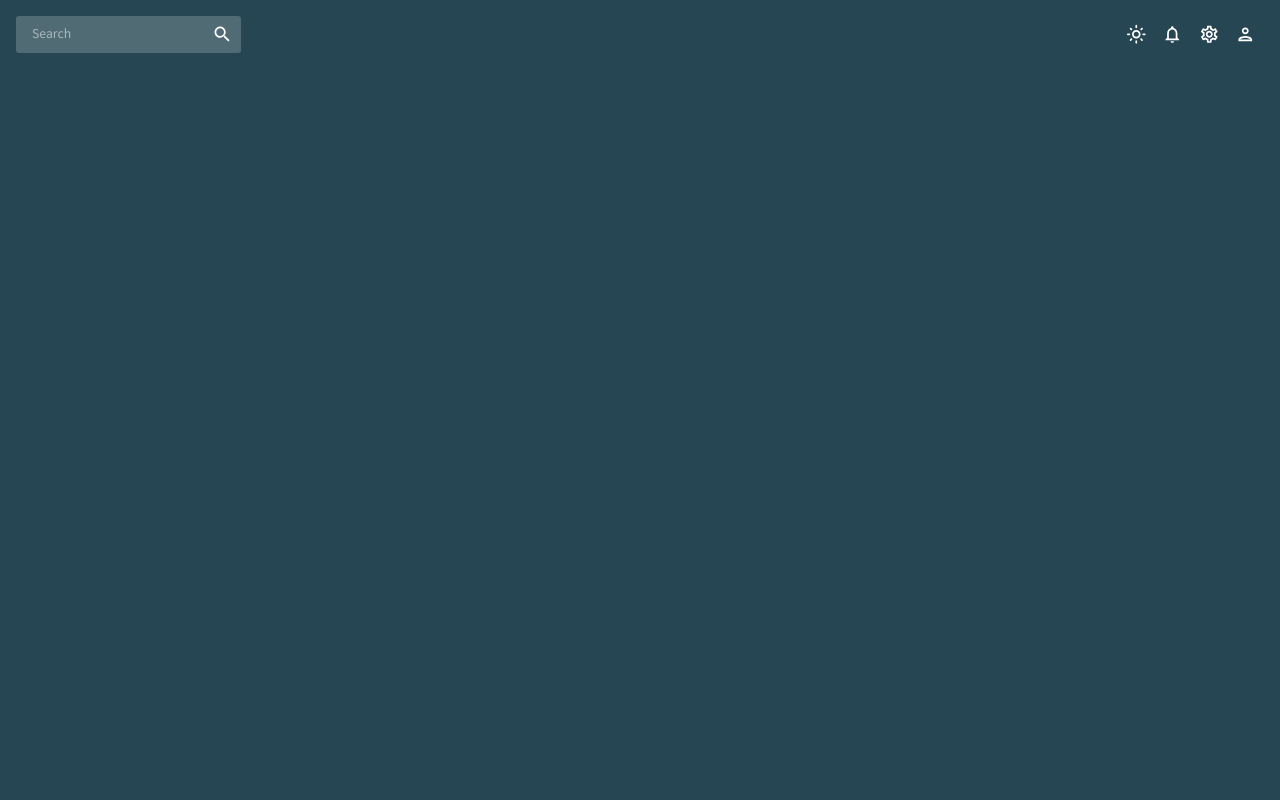
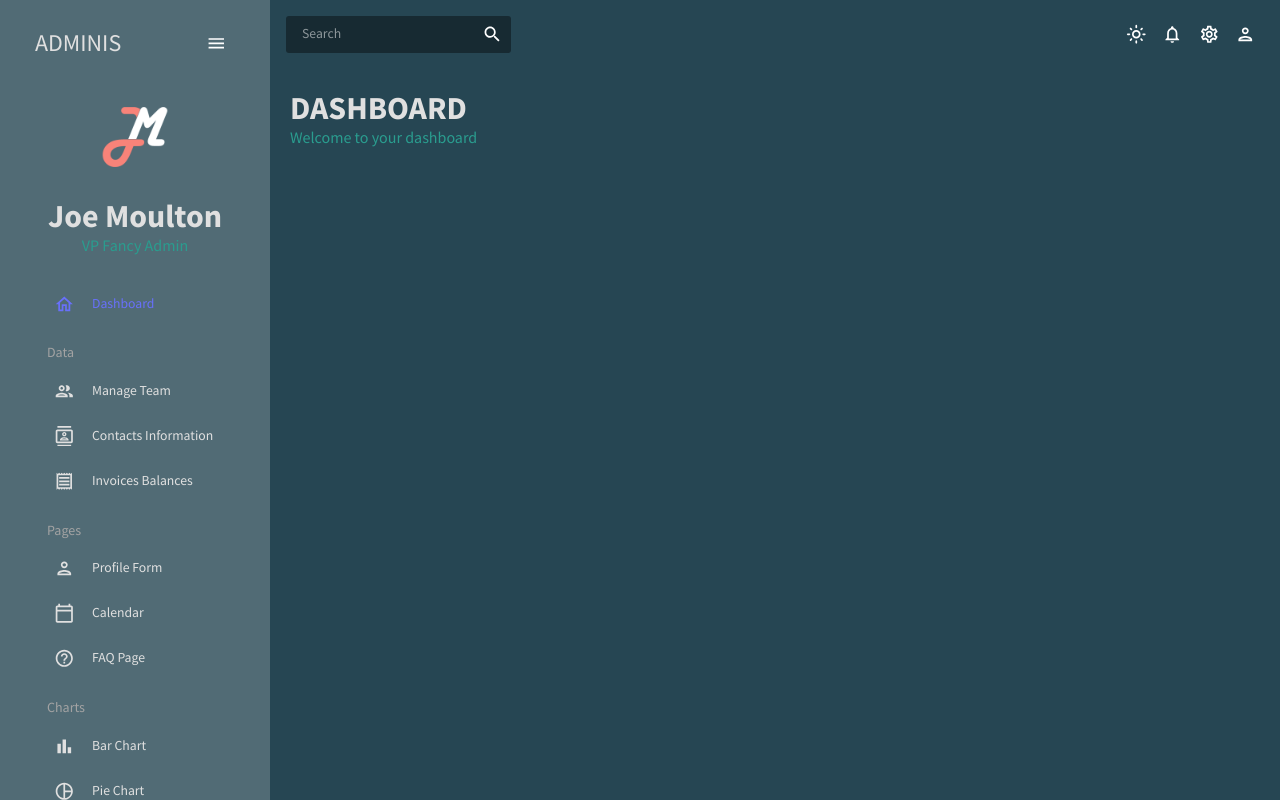
Before and after one commit to josephmoulton/admin-dashboard, a React (Create React App) app: page / in a window 1280 px wide. Built offline with nearby package versions, Linux system fonts and the light colour scheme.

Commit message:
Sidebar Complete

```diff
--- a/package.json
+++ b/package.json
@@ -23,7 +23,7 @@
     "formik": "^2.2.9",
     "react": "^18.2.0",
     "react-dom": "^18.2.0",
-    "react-pro-sidebar": "^1.0.0-alpha.7",
+    "react-pro-sidebar": "^0.7.1",
     "react-router-dom": "^6.4.3",
     "react-scripts": "5.0.1",
     "web-vitals": "^2.1.4",
--- a/src/App.jsx
+++ b/src/App.jsx
@@ -1,6 +1,19 @@
 import { colorModeContext, useMode } from "./theme";
 import { CssBaseline, ThemeProvider } from "@mui/material";
-import Topbar from "./components/Topbar"
+import Topbar from "./components/Topbar";
+import { Routes, Route } from "react-router-dom";
+import Sidebar from "./components/Sidebar";
+import Dashboard from "./pages/Dashboard";
+// import Team from "./pages/Team";
+// import Invoices from "./pages/Invoices";
+// import Contacts from "./pages/Contacts";
+// import Bar from "./pages/Bar";
+// import Form from "./pages/Form";
+// import Line from "./pages/Line";
+// import Pie from "./pages/Pie";
+// import Geography from "./pages/Geography";
+// import FAQ from "./pages/FAQ";
+// import Calendar from "./pages/Calendar";
 
 function App() {
   const [theme, colorMode] = useMode();
@@ -10,8 +23,22 @@
       <ThemeProvider theme={theme}>
         <CssBaseline />
         <div className="app">
+          <Sidebar></Sidebar>
           <main className="content">
             <Topbar></Topbar>
+            <Routes>
+              <Route path="/" element={<Dashboard />} />
+              {/* <Route path="/team" element={<Team />} /> */}
+              {/* <Route path="/contacts" element={<Contacts />} /> */}
+              {/* <Route path="/invoices" element={<Invoices />} /> */}
+              {/* <Route path="/form" element={<Form />} /> */}
+              {/* <Route path="/bar" element={<Bar />} /> */}
+              {/* <Route path="/pie" element={<Pie />} /> */}
+              {/* <Route path="/line" element={<Line />} /> */}
+              {/* <Route path="/faq" element={<FAQ />} /> */}
+              {/* <Route path="/geography" element={<Geography />} /> */}
+              {/* <Route path="/calendar" element={<Calendar />} /> */}
+            </Routes>
           </main>
         </div>
       </ThemeProvider>
--- /dev/null
+++ b/src/components/Header.jsx
@@ -0,0 +1,25 @@
+import React from "react";
+import { Typography, Box, useTheme } from "@mui/material";
+import { tokens } from "../theme";
+
+function Header({ title, subtitle }) {
+  const theme = useTheme();
+  const colors = tokens(theme.palette.mode);
+  return (
+    <Box mb="30px">
+      <Typography
+        variant="h2"
+        color={colors.grey[100]}
+        fontWeight="bold"
+        sx={{ mb: "5x" }}
+      >
+        {title}
+      </Typography>
+      <Typography variant="h5" color={colors.greenAccent[500]}>
+        {subtitle}
+      </Typography>
+    </Box>
+  );
+}
+
+export default Header;
--- a/src/components/Sidebar.jsx
+++ b/src/components/Sidebar.jsx
@@ -1,11 +1,230 @@
-import React from 'react'
+import React from "react";
+import { useState } from "react";
+import { ProSidebar, Menu, MenuItem } from "react-pro-sidebar";
+import "react-pro-sidebar/dist/css/styles.css";
+import { Box, IconButton, Typography, useTheme } from "@mui/material";
+import { Link } from "react-router-dom";
+import { tokens } from "../theme";
+import LightModeOutlinedIcon from "@mui/icons-material/LightModeOutlined";
+import HomeOutlinedIcon from "@mui/icons-material/HomeOutlined";
+import PeopleOutlinedIcon from "@mui/icons-material/PeopleOutlined";
+import ContactsOutlinedIcon from "@mui/icons-material/ContactsOutlined";
+import ReceiptOutlinedIcon from "@mui/icons-material/ReceiptOutlined";
+import PersonOutlinedIcon from "@mui/icons-material/PersonOutlined";
+import CalendarTodayOutlinedIcon from "@mui/icons-material/CalendarTodayOutlined";
+import HelpOutlineOutlinedIcon from "@mui/icons-material/HelpOutlineOutlined";
+import BarChartOutlinedIcon from "@mui/icons-material/BarChartOutlined";
+import PieChartOutlineOutlinedIcon from "@mui/icons-material/PieChartOutlineOutlined";
+import TimelineOutlinedIcon from "@mui/icons-material/TimelineOutlined";
+import MenuOutlinedIcon from "@mui/icons-material/MenuOutlined";
+import MapOutlinedIcon from "@mui/icons-material/MapOutlined";
 
-function Sidebar() {
+const Item = ({ title, to, icon, selected, setSelected }) => {
+  const theme = useTheme();
+  const colors = tokens(theme.palette.mode);
   return (
-    <div>
+    <MenuItem
+      active={selected === title}
+      style={{
+        color: colors.grey[100],
+      }}
+      onClick={() => setSelected(title)}
+      icon={icon}
+    >
+      <Typography>{title}</Typography>
+      <Link to={to} />
+    </MenuItem>
+  );
+};
 
-    </div>
-  )
-}
+const Sidebar = () => {
+  const theme = useTheme();
+  const colors = tokens(theme.palette.mode);
+  const [isCollapsed, setIsCollapsed] = useState(false);
+  const [selected, setSelected] = useState("Dashboard");
 
-export default Sidebar
+  return (
+    <Box
+      sx={{
+        "& .pro-sidebar-inner": {
+          background: `${colors.primary[400]} !important`,
+        },
+        "& .pro-icon-wrapper": {
+          backgroundColor: "transparent !important",
+        },
+        "& .pro-inner-item": {
+          padding: "5px 35px 5px 20px !important",
+        },
+        "& .pro-inner-item:hover": {
+          color: "#868dfb !important",
+        },
+        "& .pro-menu-item.active": {
+          color: "#6870fa !important",
+        },
+      }}
+    >
+      <ProSidebar collapsed={isCollapsed}>
+        <Menu iconShape="square">
+          {/* LOGO AND MENU ICON */}
+          <MenuItem
+            onClick={() => setIsCollapsed(!isCollapsed)}
+            icon={isCollapsed ? <MenuOutlinedIcon /> : undefined}
+            style={{
+              margin: "10px 0 20px 0",
+              color: colors.grey[100],
+            }}
+          >
+            {!isCollapsed && (
+              <Box
+                display="flex"
+                justifyContent="space-between"
+                alignItems="center"
+                ml="15px"
+              >
+                <Typography variant="h3" color={colors.grey[100]}>
+                  ADMINIS
+                </Typography>
+                <IconButton onClick={() => setIsCollapsed(!isCollapsed)}>
+                  <MenuOutlinedIcon />
+                </IconButton>
+              </Box>
+            )}
+          </MenuItem>
+
+          {!isCollapsed && (
+            <Box mb="25px">
+              <Box display="flex" justifyContent="center" alignItems="center">
+                <img
+                  alt="profile-user"
+                  width="100px"
+                  height="100px"
+                  src="../assets/Logo-white-padding.png"
+                  style={{ cursor: "pointer", borderRadius: "50%" }}
+                />
+              </Box>
+              <Box textAlign="center">
+                <Typography
+                  variant="h2"
+                  color={colors.grey[100]}
+                  fontWeight="bold"
+                  sx={{ m: "10px 0 0 0" }}
+                >
+                  Joe Moulton
+                </Typography>
+                <Typography variant="h5" color={colors.greenAccent[500]}>
+                  VP Fancy Admin
+                </Typography>
+              </Box>
+            </Box>
+          )}
+
+          <Box paddingLeft={isCollapsed ? undefined : "10%"}>
+            <Item
+              title="Dashboard"
+              to="/"
+              icon={<HomeOutlinedIcon />}
+              selected={selected}
+              setSelected={setSelected}
+            />
+
+            <Typography
+              variant="h6"
+              color={colors.grey[300]}
+              sx={{ m: "15px 0 5px 20px" }}
+            >
+              Data
+            </Typography>
+            <Item
+              title="Manage Team"
+              to="/team"
+              icon={<PeopleOutlinedIcon />}
+              selected={selected}
+              setSelected={setSelected}
+            />
+            <Item
+              title="Contacts Information"
+              to="/contacts"
+              icon={<ContactsOutlinedIcon />}
+              selected={selected}
+              setSelected={setSelected}
+            />
+            <Item
+              title="Invoices Balances"
+              to="/invoices"
+              icon={<ReceiptOutlinedIcon />}
+              selected={selected}
+              setSelected={setSelected}
+            />
+
+            <Typography
+              variant="h6"
+              color={colors.grey[300]}
+              sx={{ m: "15px 0 5px 20px" }}
+            >
+              Pages
+            </Typography>
+            <Item
+              title="Profile Form"
+              to="/form"
+              icon={<PersonOutlinedIcon />}
+              selected={selected}
+              setSelected={setSelected}
+            />
+            <Item
+              title="Calendar"
+              to="/calendar"
+              icon={<CalendarTodayOutlinedIcon />}
+              selected={selected}
+              setSelected={setSelected}
+            />
+            <Item
+              title="FAQ Page"
+              to="/faq"
+              icon={<HelpOutlineOutlinedIcon />}
+              selected={selected}
+              setSelected={setSelected}
+            />
+
+            <Typography
+              variant="h6"
+              color={colors.grey[300]}
+              sx={{ m: "15px 0 5px 20px" }}
+            >
+              Charts
+            </Typography>
+            <Item
+              title="Bar Chart"
+              to="/bar"
+              icon={<BarChartOutlinedIcon />}
+              selected={selected}
+              setSelected={setSelected}
+            />
+            <Item
+              title="Pie Chart"
+              to="/pie"
+              icon={<PieChartOutlineOutlinedIcon />}
+              selected={selected}
+              setSelected={setSelected}
+            />
+            <Item
+              title="Line Chart"
+              to="/line"
+              icon={<TimelineOutlinedIcon />}
+              selected={selected}
+              setSelected={setSelected}
+            />
+            <Item
+              title="Geography Chart"
+              to="/geography"
+              icon={<MapOutlinedIcon />}
+              selected={selected}
+              setSelected={setSelected}
+            />
+          </Box>
+        </Menu>
+      </ProSidebar>
+    </Box>
+  );
+};
+
+export default Sidebar;
--- a/src/components/Topbar.jsx
+++ b/src/components/Topbar.jsx
@@ -18,7 +18,7 @@
     <Box display="flex" justifyContent="space-between" p={2}>
       <Box
         display="flex"
-        backgroundColor={colors.primary[400]}
+        backgroundColor={colors.primary[700]}
         borderRadius="3px"
       >
         <InputBase
@@ -38,7 +38,7 @@
 
       <Box display="flex">
         <IconButton onClick={colorMode.toggleColorMode}>
-          {theme.palette.mode == "dark" ? (
+          {theme.palette.mode === "dark" ? (
             <LightModeOutlinedIcon/>
           ) : (
             <DarkModeOutlinedIcon />
--- /dev/null
+++ b/src/pages/Dashboard.jsx
@@ -0,0 +1,15 @@
+import { Box } from "@mui/system";
+import React from "react";
+import Header from "../components/Header";
+
+function Dashboard() {
+  return (
+    <Box m="20px">
+      <Box display="flex" justifyContent="space-between" alignItems="center">
+        <Header title="DASHBOARD" subtitle="Welcome to your dashboard" />
+      </Box>
+    </Box>
+  );
+}
+
+export default Dashboard;
--- a/src/theme.jsx
+++ b/src/theme.jsx
@@ -6,7 +6,7 @@
 export const tokens = (mode) => ({
   ...(mode === "dark"
     ? {
-        gray: {
+        grey: {
           100: "#e0e0e0",
           200: "#c2c2c2",
           300: "#a3a3a3",
@@ -63,7 +63,7 @@
         },
       }
     : {
-        gray: {
+        grey: {
           100: "#141414",
           200: "#292929",
           300: "#3d3d3d",
@@ -137,9 +137,9 @@
               main: colors.greenAccent[500],
             },
             neutral: {
-              dark: colors.gray[700],
-              main: colors.gray[500],
-              light: colors.gray[100],
+              dark: colors.grey[700],
+              main: colors.grey[500],
+              light: colors.grey[100],
             },
             background: {
               default: colors.primary[500],
@@ -153,9 +153,9 @@
               main: colors.greenAccent[500],
             },
             neutral: {
-              dark: colors.gray[700],
-              main: colors.gray[500],
-              light: colors.gray[100],
+              dark: colors.grey[700],
+              main: colors.grey[500],
+              light: colors.grey[100],
             },
             background: {
               default: "#fcfcfc",
```
Also changed, not shown: src/pages/dashboard/index.jsx (deleted, +0 -11 lines), public/assets/Logo-white-padding.png (added), 1 other file (tests, documents, lock files or other folders).
